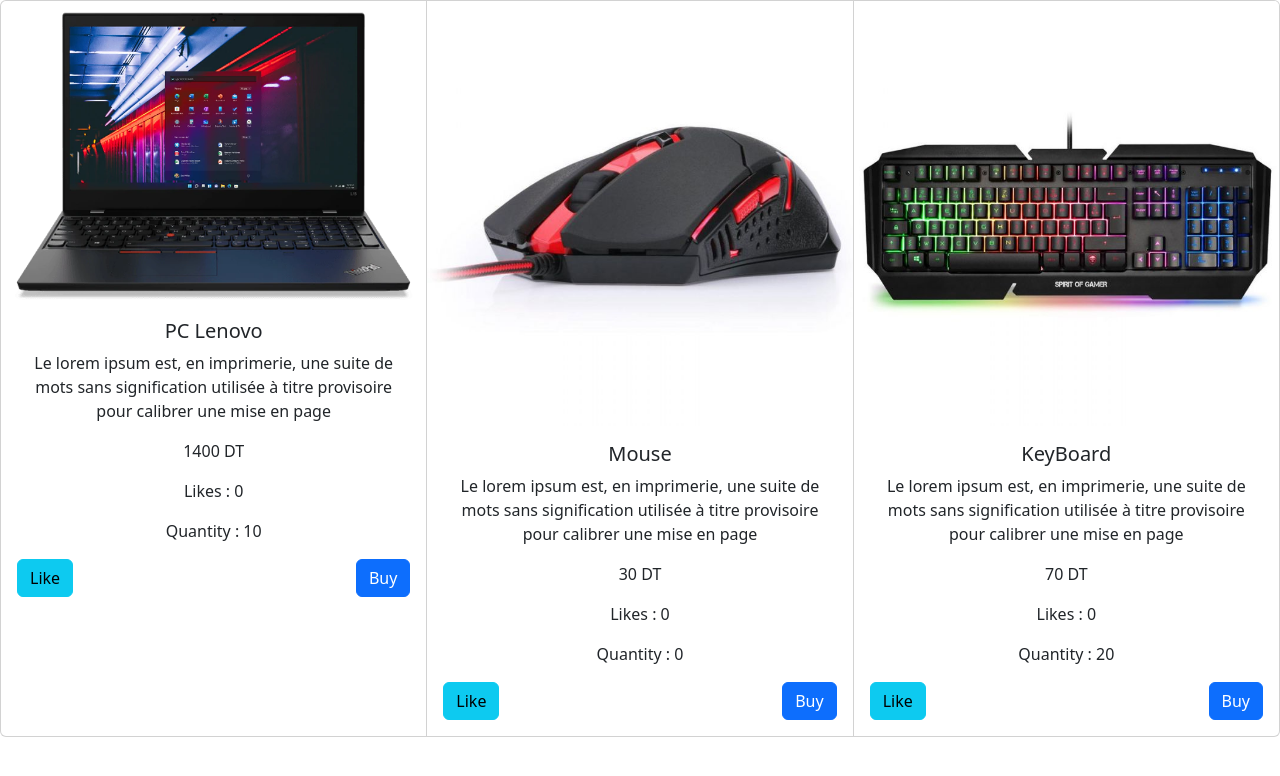
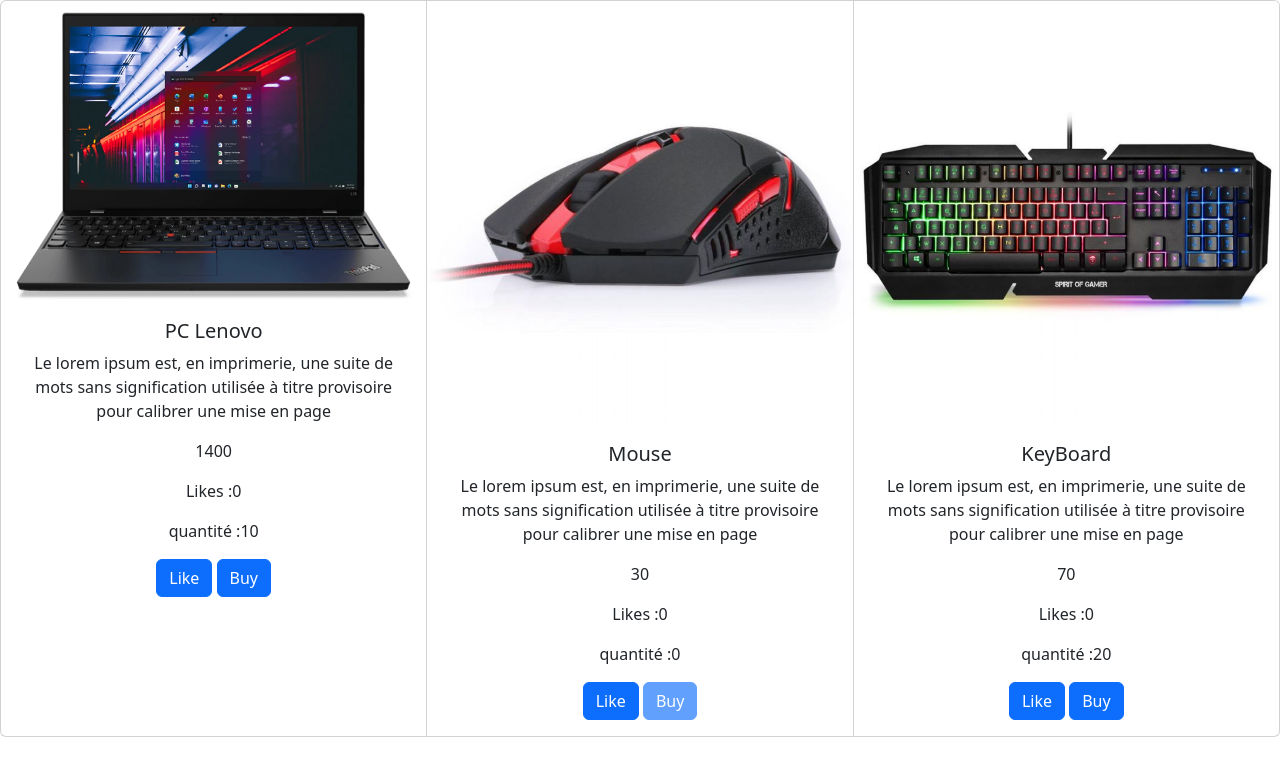
Before and after one commit to CRA2-4TWIN8-2022-2023/workshop2--controle-continue-RayenBourguiba, a React (Create React App) app: page / in a window 1280 px wide. Shown: the top 776 px of the page. Built offline with nearby package versions, Linux system fonts and the light colour scheme.

Commit message:
Func Components Products

```diff
--- a/src/App.css
+++ b/src/App.css
@@ -16,3 +16,12 @@
   display: 'flex';
   flex-direction: 'column'
 } */
+.bestProduct {
+  background-color: #DB7090;
+  animation: clignote 2s linear infinite;
+}
+@keyframes clignote {
+  50% {
+    opacity: 0.5;
+  }
+}
--- a/src/App.js
+++ b/src/App.js
@@ -1,6 +1,6 @@
 import "./App.css";
 import React from "react";
-import Products from "./Components/Products";
+import ProductsFunc from "./ComposantFonctionnel/ProductsFunc";
 
 // const option = (
 //   <ol>
@@ -73,7 +73,7 @@
       <br></br>
       {tab} */}
       {/* <Store></Store>{" "} */}
-      <Products></Products>
+      <ProductsFunc />
     </div>
   );
 }
--- a/src/Components/Product.js
+++ b/src/Components/Product.js
@@ -1,49 +1,54 @@
+import Card from "react-bootstrap/Card";
+import { Component } from "react";
 import Button from "react-bootstrap/Button";
 import React from "react";
-import Card from "react-bootstrap/Card";
-import { Component } from "react";
 
-class ProductCorr extends Component {
+class Product extends Component {
   constructor(props) {
     super(props);
-    this.state = {
-      product: props.p,
-      like: props.p.like,
-    };
+    this.state = { product: props.product };
   }
 
   addLikes = () => {
     this.setState((prevState) => ({
-      product: {
-        ...prevState.product,
-        like: prevState.product.like + 1,
-      },
+      product: { ...prevState.product, like: prevState.product.like + 1 },
     }));
   };
-
+  updateQuantity = (newQuantity) => {
+    this.setState((prevState) => ({
+      product: { ...prevState.product, quantity: newQuantity },
+    }));
+  };
   render() {
     return (
-      <Card style={{ width: "18rem" }} key={this.props.i}>
+      <>
+        <Card>
           <Card.Img
             variant="top"
-          src={require("../Assets/images/" + this.props.p.img)}
+            src={require("../ssets/images/" + this.state.product.img)}
           />
           <Card.Body>
-          <Card.Title>{this.props.p.name}</Card.Title>
-          <Card.Text>{this.props.p.description}</Card.Text>
-          <Card.Text>{this.props.p.price} DT</Card.Text>
-          <Card.Text>Likes : {this.state.product.like} </Card.Text>
-          <Card.Text>Quantity : {this.props.p.quantity} </Card.Text>
-          <div style={{ display: "flex", justifyContent: "space-between" }}>
-            <Button variant="info" onClick={this.addLikes}>
+            <Card.Title> {this.state.product.name}</Card.Title>
+            <Card.Text>{this.state.product.description}</Card.Text>
+            <Card.Text> {this.state.product.price} </Card.Text>
+            <Card.Text>Likes :{this.state.product.like}</Card.Text>
+            <Card.Text>quantité :{this.state.product.quantity}</Card.Text>
+            <Button variant="primary" onClick={this.addLikes}>
               Like
+            </Button>{" "}
+            <Button
+              variant="primary"
+              onClick={() =>
+                this.props.buyFunction(this.state.product, this.updateQuantity)
+              }
+              disabled={this.state.product.quantity === 0}
+            >
+              Buy
             </Button>
-            <Button variant="primary">Buy</Button>
-          </div>
           </Card.Body>
         </Card>
+      </>
     );
   }
 }
-
-export default ProductCorr;
+export default Product;
--- a/src/Components/Products.js
+++ b/src/Components/Products.js
@@ -1,23 +1,49 @@
+import CardGroup from "react-bootstrap/CardGroup";
+import products from "../products.json";
 import { Component } from "react";
+import Product from "./Product";
+import Alert from "react-bootstrap/Alert";
 import React from "react";
-import products from "../products.json";
-import CardGroup from "react-bootstrap/CardGroup";
-import ProductCorr from "./Product";
 
 class Products extends Component {
-  state = {};
+  constructor(props) {
+    super(props);
+    this.state = { showAlert: false, showWelcome: true };
+  }
+  buy = (product, updateQuantity) => {
+    product.quantity--;
+    updateQuantity(product.quantity);
+    console.log(product.quantity--);
+    this.showAlert();
+  };
 
-  buy = (products) => {
-    products.quantity--;
+  showAlert = () => {
+    this.setState({ showAlert: true }, () => {
+      setTimeout(() => {
+        this.setState({ showAlert: false });
+      }, 2000);
+    });
   };
+
+  componentDidMount() {
+    setTimeout(() => {
+      this.setState({ showWelcome: false });
+    }, 3000);
+  }
   render() {
     return (
       <>
+        {this.state.showWelcome && (
+          <Alert variant="success">Welcome to our store!</Alert>
+        )}
         <CardGroup>
           {products.map((p, i) => (
-            <ProductCorr key={i} p={p} buyFunction={this.buy} />
+            <Product key={i} product={p} buyFunction={this.buy} />
           ))}
         </CardGroup>
+        {this.state.showAlert && (
+          <Alert variant="success">You bought an Item</Alert>
+        )}
       </>
     );
   }
--- /dev/null
+++ b/src/ComposantFonctionnel/ProductFunc.js
@@ -0,0 +1,50 @@
+import Card from "react-bootstrap/Card";
+import Button from "react-bootstrap/Button";
+import React from "react";
+import { useState } from "react";
+
+function ProductFunc(props) {
+  const [product, setProduct] = useState(props.product);
+  const [like, setLike] = useState(props.product.like);
+  const [quantity, setQuantity] = useState(props.product.quantity);
+
+  const addLikes = () => {
+    setLike(like + 1);
+  };
+
+  const updateQuantity = () => {
+    setQuantity(quantity - 1);
+  };
+
+  const styleClass= like>5? "bestProduct":"text-center";
+
+  return (
+    <>
+      <Card className={styleClass}>
+        <Card.Img
+          variant="top"
+          src={require("../Assets/images/" + props.product.img)}
+        />
+        <Card.Body>
+          <Card.Title> {props.product.name}</Card.Title>
+          <Card.Text>{props.product.description}</Card.Text>
+          <Card.Text> {props.product.price} </Card.Text>
+          <Card.Text>Likes :{like}</Card.Text>
+          <Card.Text>quantité :{quantity}</Card.Text>
+          <Button variant="primary" onClick={addLikes}>
+            Like
+          </Button>{" "}
+          <Button
+            variant="primary"
+            onClick={() => props.buyFunction(product, updateQuantity)}
+            disabled={quantity === 0}
+          >
+            Buy
+          </Button>
+        </Card.Body>
+      </Card>
+    </>
+  );
+}
+
+export default ProductFunc;
--- /dev/null
+++ b/src/ComposantFonctionnel/ProductsFunc.js
@@ -0,0 +1,49 @@
+import React, { useEffect } from "react";
+import { useState } from "react";
+import CardGroup from "react-bootstrap/CardGroup";
+import Alert from "react-bootstrap/Alert";
+import products from "../products.json";
+import ProductFunc from "./ProductFunc";
+// import ProductFunc from "./ProductFunc";
+
+function ProductsFunc() {
+  const [showAlert, setShowAlert] = useState(false);
+  const [showWelcome, setShowWelcome] = useState(true);
+
+  const buy = (product, updateQuantity) => {
+    product.quantity--;
+    updateQuantity(product.quantity);
+    console.log(product.quantity--);
+    showAlert1();
+  };
+
+  const showAlert1 = () => {
+    setShowAlert(true);
+    setTimeout(() => {
+      setShowAlert(false);
+    }, 2000);
+  };
+
+  useEffect(() => {
+    console.log("====================================");
+    console.log("Component Mounted");
+    console.log("====================================");
+    setTimeout(() => {
+      setShowWelcome(false);
+    }, 3000);
+  });
+
+  return (
+    <>
+      {showWelcome && <Alert variant="success">Welcome to our store!</Alert>}
+      <CardGroup>
+        {products.map((p, i) => (
+          <ProductFunc key={i} product={p} buyFunction={buy} />
+        ))}
+      </CardGroup>
+      {showAlert && <Alert variant="success">You bought an Item</Alert>}
+    </>
+  );
+}
+
+export default ProductsFunc;
```
Lines whose indentation alone changed are shown as unchanged.
